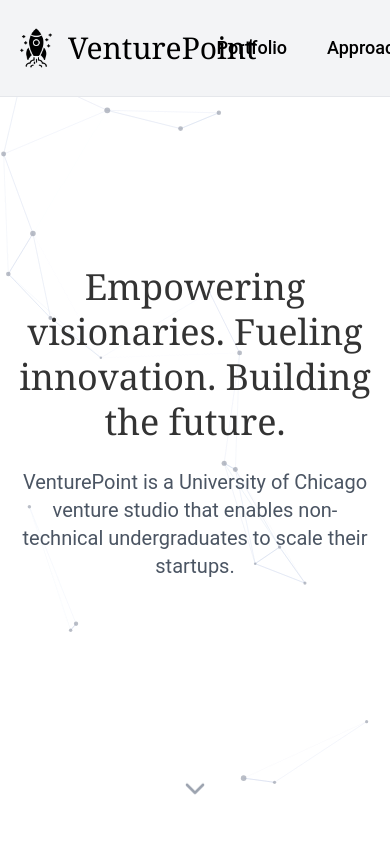
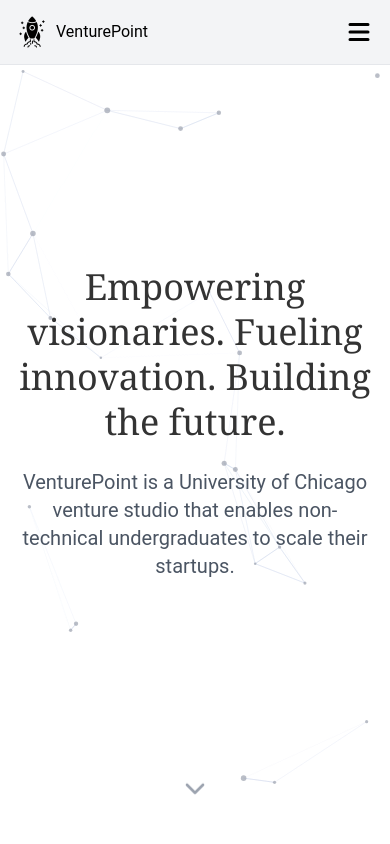
Before and after one commit to Guido1Alessandro1Trevisan/venturepoint, a Next.js app: page / in a window 390 px wide. Shown: the top 844 px of the page. Built offline with nearby package versions, Linux system fonts and the light colour scheme.

Commit message:
added mobile compatibility

```diff
--- a/package.json
+++ b/package.json
@@ -20,6 +20,7 @@
     "next": "14.2.14",
     "react": "^18",
     "react-dom": "^18",
+    "react-icons": "^5.3.0",
     "react-intersection-observer": "^9.13.1",
     "tailwind-merge": "^2.5.2",
     "tailwindcss-animate": "^1.0.7"
--- a/src/components/ui/footer.tsx
+++ b/src/components/ui/footer.tsx
@@ -1,4 +1,5 @@
-"use client"
+"use client";
+import Link from "next/link";
 import { Button } from "./button";
 
 export default function Footer() {
@@ -7,37 +8,37 @@
   };
 
   return (
-    <footer id="connect" className="bg-gray-100 text-gray-600 py-12 z-10 absolute w-full">
+    <footer id="connect" className="bg-gray-100 text-gray-600 py-8 sm:py-12 z-10 w-full relative">
       <div className="mx-auto max-w-7xl px-4 sm:px-6 lg:px-8">
-        <div className="grid grid-cols-1 md:grid-cols-2 lg:grid-cols-4 gap-8">
+        <div className="grid grid-cols-1 sm:grid-cols-2 lg:grid-cols-4 gap-6 sm:gap-8">
           <div className="space-y-4">
             <h3 className="text-lg font-semibold text-gray-900">About Us</h3>
             <p className="text-sm">
-                Venturepoint is a venture studio based at the University of Chicago, dedicated to empowering non-technical undergraduate co-founders and helping them scale their startups from concept to success
+              Venturepoint is a venture studio based at the University of Chicago, dedicated to empowering non-technical undergraduate co-founders and helping them scale their startups from concept to success.
             </p>
           </div>
           <div className="space-y-4">
             <h3 className="text-lg font-semibold text-gray-900">Quick Links</h3>
             <ul className="space-y-2">
               <li>
-                <a href="#" className="text-sm hover:text-gray-900">
+                <Link href="#" className="text-sm hover:text-gray-900">
                   Portfolio
-                </a>
+                </Link>
               </li>
               <li>
-                <a href="#approach" className="text-sm hover:text-gray-900">
+                <Link href="#approach" className="text-sm hover:text-gray-900">
                   Approach
-                </a>
+                </Link>
               </li>
               <li>
-                <a href="#leaders" className="text-sm hover:text-gray-900">
+                <Link href="#leaders" className="text-sm hover:text-gray-900">
                   People
-                </a>
+                </Link>
               </li>
               <li>
-                <a href="#connect" className="text-sm hover:text-gray-900">
+                <Link href="#connect" className="text-sm hover:text-gray-900">
                   Connect
-                </a>
+                </Link>
               </li>
             </ul>
           </div>
@@ -49,14 +50,14 @@
               Chicago, IL 60637
               <br />
               guidotrevisan@uchicago.edu
+              <br />
               conradwichmann@uchicago.edu
             </p>
           </div>
           <div className="space-y-4">
             <h3 className="text-lg font-semibold text-gray-900">Get Started</h3>
             <p className="text-sm">
-              Ready to bring your vision to life? Let&apos;s connect and explore
-              the possibilities together.
+              Ready to bring your vision to life? Let&apos;s connect and explore the possibilities together.
             </p>
             <Button variant="primary" size="lg" className="w-full" onClick={handleContactClick}>
               Contact Us
@@ -64,7 +65,7 @@
           </div>
         </div>
 
-        <div className="mt-12 pt-8 border-t border-gray-200 text-center">
+        <div className="mt-8 sm:mt-12 pt-6 sm:pt-8 border-t border-gray-200 text-center">
           <p className="text-sm">&copy; 2024 VenturePoint. All rights reserved.</p>
         </div>
       </div>
--- a/src/components/ui/header.tsx
+++ b/src/components/ui/header.tsx
@@ -1,40 +1,72 @@
 "use client"
-import Link from "next/link"
-import Image from "next/image"
-import spaceImage from "@/public/space.png"
-
-
+import { useState } from "react";
+import Link from "next/link";
+import Image from "next/image";
+import { HiMenu, HiX } from "react-icons/hi"; // Hamburger and close icons from react-icons
+import spaceImage from "@/public/space.png";
 
 export default function Header() {
+    const [menuOpen, setMenuOpen] = useState(false);
 
     const handleContactClick = () => {
         window.location.href = "https://rarv1nllk7f.typeform.com/to/MwPcdYVr";
     };
 
-    return(
+    const toggleMenu = () => {
+        setMenuOpen(!menuOpen);
+    };
+
+    return (
         <header className="fixed top-0 left-0 right-0 z-50 bg-gray-100 border-b border-gray-200">
-        <div className="container mx-auto px-4 lg:px-6 h-24 flex items-center justify-between">
+            <div className="container mx-auto px-4 lg:px-6 h-16 md:h-24 flex items-center justify-between">
                 <div className="flex items-center">
-            <Image src={spaceImage} alt="Space" width={40} height={40} className="mr-3" />
-            <Link className="text-3xl font-serif" href="#">
+                    <Image src={spaceImage} alt="Space" width={32} height={32} className="mr-2 md:mr-3" />
+                    <Link href="#">
                         VenturePoint
                     </Link>
                 </div>
-          <nav className="flex gap-10">
-            <a href="#portfolio" className="text-lg font-medium hover:underline underline-offset-4">
+                {/* Desktop Navigation */}
+                <nav className="hidden md:flex gap-6 md:gap-10">
+                    <Link href="#portfolio" className="text-sm md:text-lg font-medium hover:underline underline-offset-4">
                         Portfolio
-            </a>
-            <a href="#approach" className="text-lg font-medium hover:underline underline-offset-4">
+                    </Link>
+                    <Link href="#approach" className="text-sm md:text-lg font-medium hover:underline underline-offset-4">
                         Approach
-            </a>
-            <a href="#leaders" className="text-lg font-medium hover:underline underline-offset-4">
+                    </Link>
+                    <Link href="#leaders" className="text-sm md:text-lg font-medium hover:underline underline-offset-4">
                         People
-            </a>
-            <button onClick={handleContactClick} className="text-lg font-medium hover:underline underline-offset-4">
+                    </Link>
+                    <button onClick={handleContactClick} className="text-sm md:text-lg font-medium hover:underline underline-offset-4">
                         Connect
                     </button>
                 </nav>
+                {/* Hamburger Menu Icon */}
+                <div className="md:hidden flex items-center">
+                    <button onClick={toggleMenu} aria-label="Toggle menu">
+                        {menuOpen ? <HiX size={30} /> : <HiMenu size={30} />}
+                    </button>
                 </div>
+            </div>
+
+            {/* Mobile Menu */}
+            {menuOpen && (
+                <nav className="md:hidden bg-gray-100 border-t border-gray-200">
+                    <div className="flex flex-col items-center gap-4 py-4">
+                        <Link href="#portfolio" className="text-lg font-medium hover:underline underline-offset-4" onClick={toggleMenu}>
+                            Portfolio
+                        </Link>
+                        <Link href="#approach" className="text-lg font-medium hover:underline underline-offset-4" onClick={toggleMenu}>
+                            Approach
+                        </Link>
+                        <Link href="#leaders" className="text-lg font-medium hover:underline underline-offset-4" onClick={toggleMenu}>
+                            People
+                        </Link>
+                        <button onClick={() => { handleContactClick(); toggleMenu(); }} className="text-lg font-medium hover:underline underline-offset-4">
+                            Connect
+                        </button>
+                    </div>
+                </nav>
+            )}
         </header>
-    )
+    );
 }
```
Also changed, not shown: 1 other file (tests, documents, lock files or other folders). Lines whose indentation alone changed are shown as unchanged.
